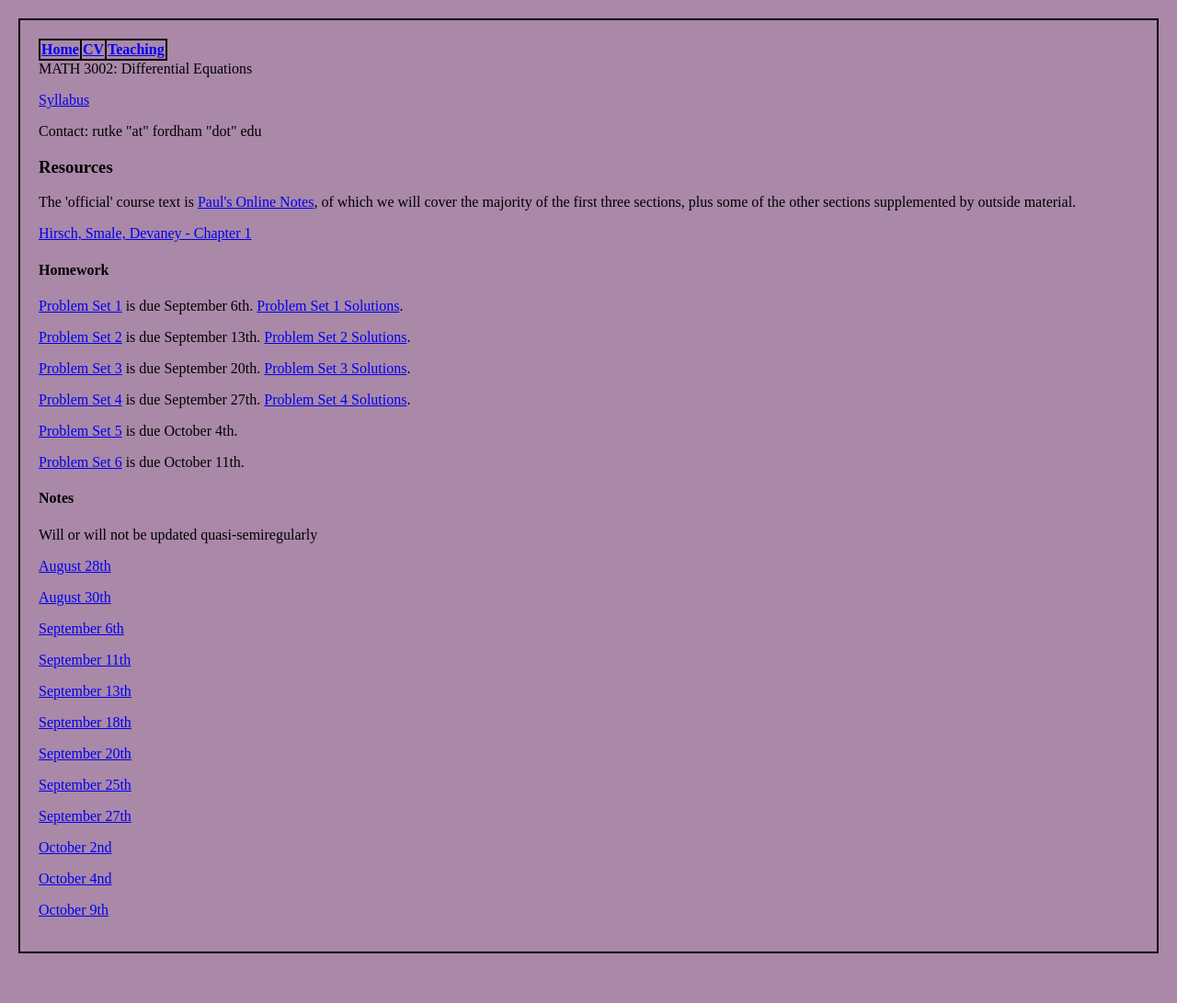
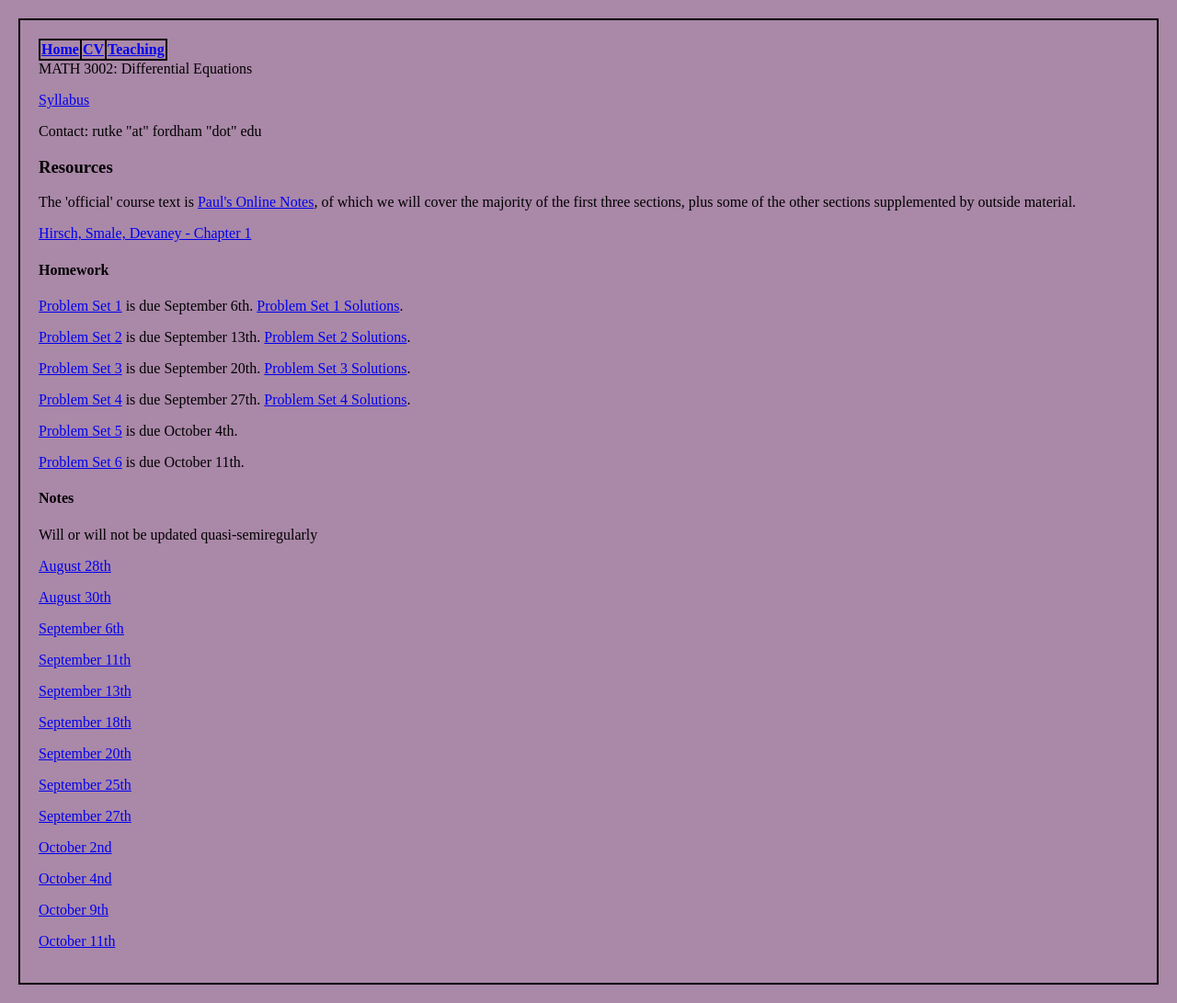
Before and after one commit to RyanUtke/ryanutke.github.io, a plain HTML site: page diffeq.html in a window 1280 px wide. Shown: the whole page at 92% size. Before the commit the page ends 1057 px from the top, so only its background shows below. Drawn offline with Linux system fonts and the light colour scheme.

Commit message:
Update diffeq.html

```diff
--- a/diffeq.html
+++ b/diffeq.html
@@ -143,6 +143,9 @@ Will or will not be updated quasi-semiregularly
 <p>
 <a href="DiffEq-Oct9Notes.pdf"> October 9th </a>
 </p>
+<p>
+<a href="DiffEq-Oct11Notes.pdf"> October 11th </a>
+</p>
 
 
 </body>
```
